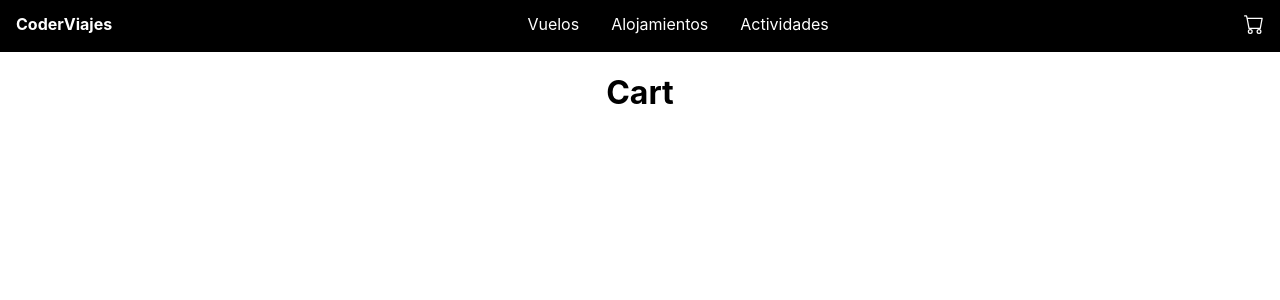
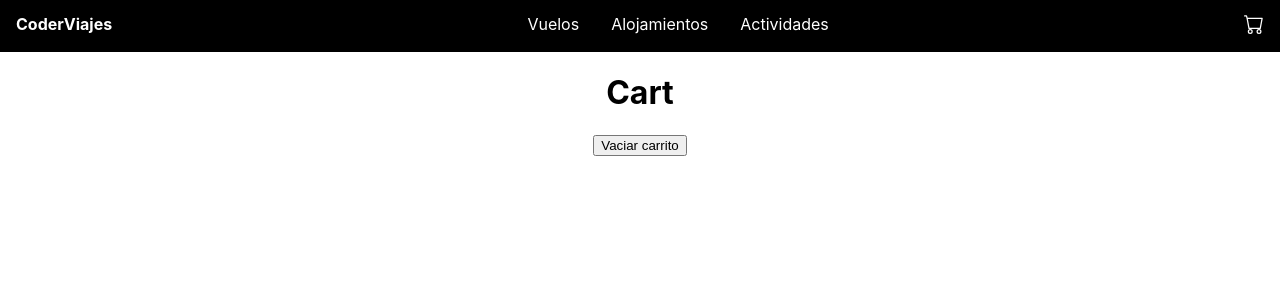
Before and after one commit to TessaGeronimo/proyecto-final-TessaGeronimo, a React (Create React App) app in the folder ecommerce_tessa/: page /cart in a window 1280 px wide. Shown: the top 300 px of the page. Built offline with nearby package versions, Linux system fonts and the light colour scheme.

Commit message:
se termino el context y avances en el cart

```diff
--- a/ecommerce_tessa/src/components/Cart/Cart.jsx
+++ b/ecommerce_tessa/src/components/Cart/Cart.jsx
@@ -1,18 +1,20 @@
-import React from "react";
+import React, { useEffect } from "react";
 import './Cart.css';
 import { useCartContext } from "../CartContext/CartContext";
 
 const Cart = () => {
-    const {products} = useCartContext();
-    console.log(products);
+    const {products, clear, removeItem} = useCartContext();
+
     return(
         <div>
             <h1>Cart</h1>
+            <button onClick={()=>clear()}>Vaciar carrito</button>
             {products.map((p,i)=>(<div className="cartCard">
                 <p>#{i+1}</p>
                 <p>{p.destino}</p>
                 <p>{p.quantity}</p>
                 <p>{p.precio}</p>
+                <button onClick={() => removeItem(p.id)}>Eliminar</button>
                 </div>)
             )}
         </div>
--- a/ecommerce_tessa/src/components/CartContext/CartContext.jsx
+++ b/ecommerce_tessa/src/components/CartContext/CartContext.jsx
@@ -8,9 +8,7 @@ const CartContextProvider = ({ children }) => {
     const [cartList, setCartList] = useState([]);
 
     const addProduct = (item, quantity) => {
-        console.log(isInCart(item.id));
         if(isInCart(item.id)){
-            console.log("entro");
             return setCartList(cartList.map(cl => (cl.id===item.id?
                 ({...cl,quantity: cl.quantity+quantity}):cl)));
         }
@@ -21,12 +19,21 @@ const CartContextProvider = ({ children }) => {
         return cartList.some((cl)=>cl.id===id);
     }
 
+    const clear = () => {
+        setCartList([]);
+    }
 
+    const removeItem = (id) =>{
+        setCartList(cartList.filter(item => item.id !== id));
+    }
 
     return (
         <CartContext.Provider value={{
             products: cartList,
             addProduct,
+            clear,
+            removeItem,
+            isInCart,
         }}>
             {children}
         </CartContext.Provider>
```
